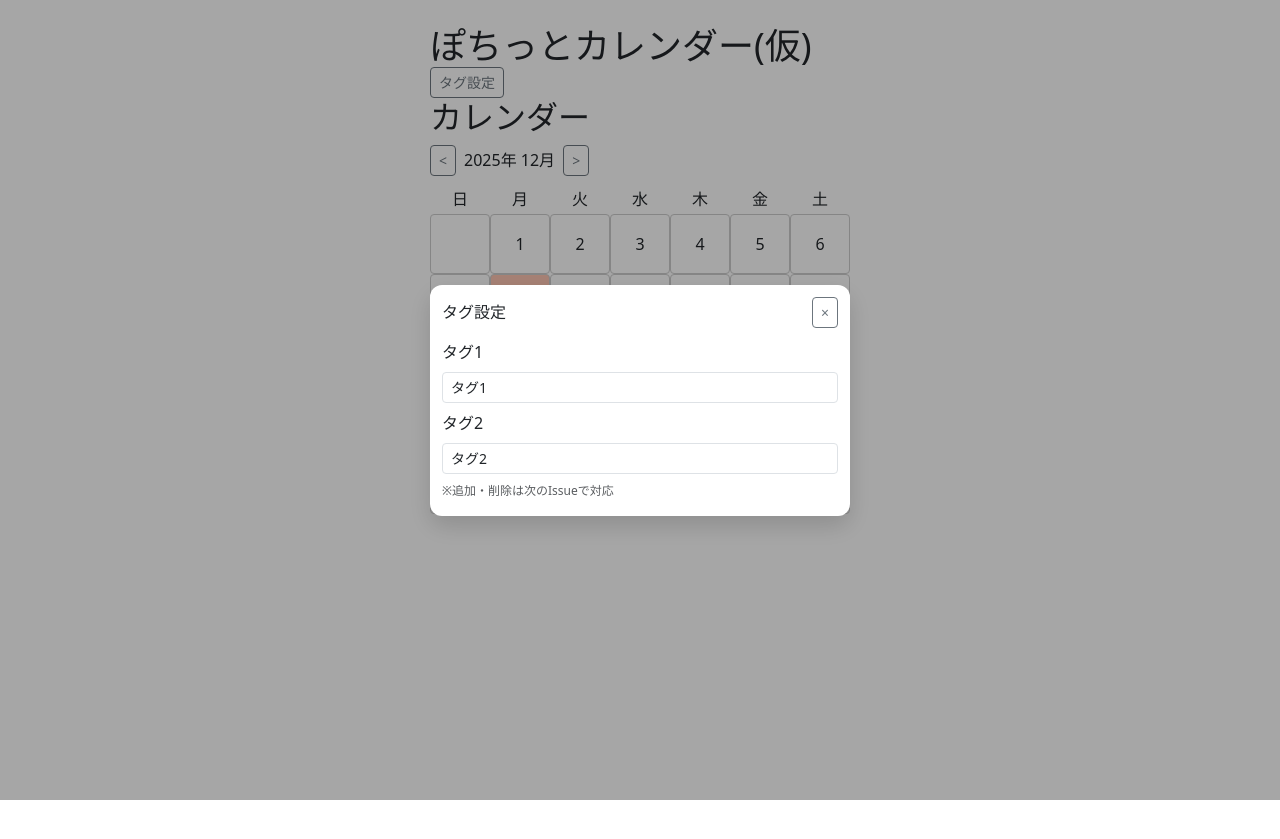
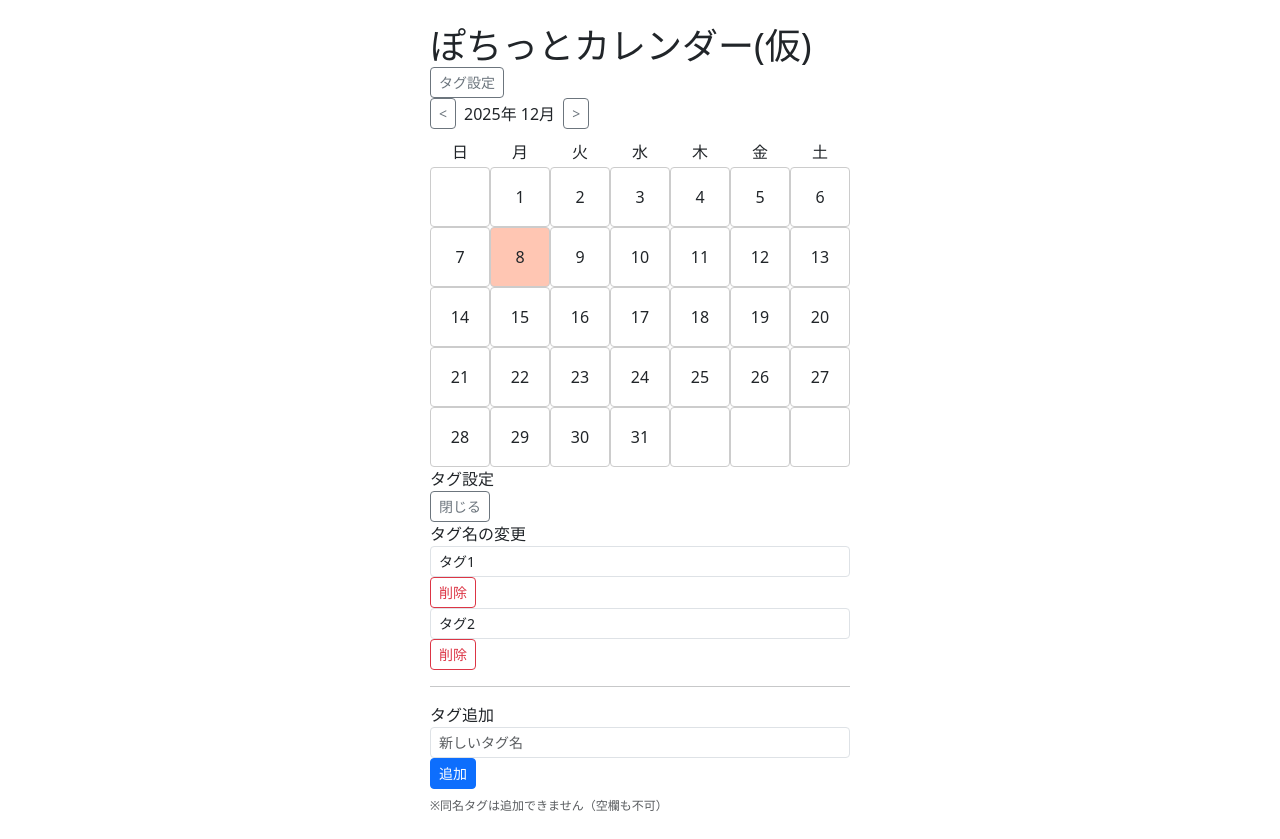
Before and after one commit to natsuki10/pochitto-calendar, a React app in the folder frontend/: page / in a window 1280 px wide. Both pictures are taken after a click on the button "タグ設定". Before the commit the page ends 800 px from the top, so only its background shows below. Built offline with nearby package versions, Linux system fonts and the light colour scheme; the HTML template or start-up script is replaced by a standard one.

Commit message:
#12 タグCRUD初回コミット

```diff
--- a/frontend/src/App.jsx
+++ b/frontend/src/App.jsx
@@ -5,49 +5,50 @@ import EditPanel from "./components/EditPanel/EditPanel";
 import TagSettingsModal from "./components/TagSettingsModal/TagSettingsModal";
 
 function App() {
-  //localStorage保存
+  // localStorage保存
   const STORAGE_KEYS = {
-    records: "pochitto-records",
-    tagNames: "pochitto-tagNames",
+    records: "pochitto-records-v2",
+    tags: "pochitto-tags-v2",
   };
 
   const [ym, setYm] = useState({ year: 2025, month: 12 });
   const handlePrevMonth = () => {
     setYm((prev) => {
-      if (prev.month === 1) {
-        // 1月の前 → 前年の12月
-        return { year: prev.year - 1, month: 12 };
-      } else {
-        return { year: prev.year, month: prev.month - 1 };
-      }
+      if (prev.month === 1) return { year: prev.year - 1, month: 12 };
+      return { year: prev.year, month: prev.month - 1 };
     });
   };
   const handleNextMonth = () => {
     setYm((prev) => {
-      if (prev.month === 12) {
-        // 12月の次 → 翌年の1月
-        return { year: prev.year + 1, month: 1 };
-      } else {
-        return { year: prev.year, month: prev.month + 1 };
-      }
+      if (prev.month === 12) return { year: prev.year + 1, month: 1 };
+      return { year: prev.year, month: prev.month + 1 };
     });
   };
 
-  //選択されている日
+  // 選択されている日
   const [selectedDate, setSelectedDate] = useState(null);
 
-  const [tagNames, setTagNames] = useState(() => {
+  // タグ（動的）
+  const [tags, setTags] = useState(() => {
     try {
-      const raw = localStorage.getItem(STORAGE_KEYS.tagNames);
-      if (!raw) return { tag1: "タグ1", tag2: "タグ2" };
-
+      const raw = localStorage.getItem(STORAGE_KEYS.tags);
+      if (!raw) {
+        return [
+          { id: "t1", name: "タグ1" },
+          { id: "t2", name: "タグ2" },
+        ];
+      }
       const parsed = JSON.parse(raw);
-      return {
-        tag1: typeof parsed?.tag1 === "string" ? parsed.tag1 : "タグ1",
-        tag2: typeof parsed?.tag2 === "string" ? parsed.tag2 : "タグ2",
-      };
+      if (Array.isArray(parsed)) return parsed;
+      return [
+        { id: "t1", name: "タグ1" },
+        { id: "t2", name: "タグ2" },
+      ];
     } catch {
-      return { tag1: "タグ1", tag2: "タグ2" };
+      return [
+        { id: "t1", name: "タグ1" },
+        { id: "t2", name: "タグ2" },
+      ];
     }
   });
 
@@ -55,11 +56,8 @@ function App() {
     try {
       const raw = localStorage.getItem(STORAGE_KEYS.records);
       if (!raw) return {};
-
       const parsed = JSON.parse(raw);
-
       if (parsed && typeof parsed === "object") return parsed;
-
       return {};
     } catch {
       return {};
@@ -70,23 +68,23 @@ function App() {
     try {
       localStorage.setItem(STORAGE_KEYS.records, JSON.stringify(records));
     } catch {
-      // 保存失敗（容量など）してもアプリを落とさない
+      // 保存失敗してもアプリを落とさない
     }
   }, [records]);
 
   useEffect(() => {
     try {
-      localStorage.setItem(STORAGE_KEYS.tagNames, JSON.stringify(tagNames));
+      localStorage.setItem(STORAGE_KEYS.tags, JSON.stringify(tags));
     } catch {
       // 保存失敗してもアプリを落とさない
     }
-  }, [tagNames]);
+  }, [tags]);
 
   // 初期値（存在しない日付のデフォルト）
   const defaultRecord = useMemo(
     () => ({
       effort: 0,
-      tags: { tag1: false, tag2: false },
+      tagIds: [],
     }),
     []
   );
@@ -97,7 +95,7 @@ function App() {
     return records[selectedDate] ?? defaultRecord;
   }, [selectedDate, records, defaultRecord]);
 
-  // 記録を安全に更新する共通関数（その日付だけ更新）
+  // 記録を安全に更新（その日付だけ更新）
   const updateRecord = (dateKey, updater) => {
     setRecords((prev) => {
       const current = prev[dateKey] ?? defaultRecord;
@@ -115,18 +113,61 @@ function App() {
     }));
   };
 
-  // タグをON/OFF（チェック式）
-  const toggleTagForSelectedDate = (tagKey) => {
+  // タグをON/OFF（tagIds配列）
+  const toggleTagForSelectedDate = (tagId) => {
     if (!selectedDate) return;
-    updateRecord(selectedDate, (current) => ({
-      ...current,
-      tags: {
-        ...current.tags,
-        [tagKey]: !current.tags[tagKey],
-      },
-    }));
+    updateRecord(selectedDate, (current) => {
+      const tagIds = Array.isArray(current.tagIds) ? current.tagIds : [];
+      const has = tagIds.includes(tagId);
+      return {
+        ...current,
+        tagIds: has ? tagIds.filter((id) => id !== tagId) : [...tagIds, tagId],
+      };
+    });
   };
-  //タグ名設定
+
+  // タグ削除：tagsから消す＋recordsからも除去
+  const deleteTag = (tagId) => {
+    setTags((prev) => prev.filter((t) => t.id !== tagId));
+    setRecords((prev) => {
+      const next = { ...prev };
+      Object.keys(next).forEach((dateKey) => {
+        const r = next[dateKey];
+        if (!r || !Array.isArray(r.tagIds)) return;
+        if (!r.tagIds.includes(tagId)) return;
+        next[dateKey] = { ...r, tagIds: r.tagIds.filter((id) => id !== tagId) };
+      });
+      return next;
+    });
+  };
+
+  // タグ名変更
+  const renameTag = (tagId, name) => {
+    const trimmed = name.trim();
+    if (!trimmed) return;
+    setTags((prev) =>
+      prev.map((t) => (t.id === tagId ? { ...t, name: trimmed } : t))
+    );
+  };
+
+  // タグ追加
+  const addTag = (name) => {
+    const trimmed = name.trim();
+    if (!trimmed) return;
+
+    // 同名は追加しない
+    const exists = tags.some((t) => t.name === trimmed);
+    if (exists) return;
+
+    const id =
+      typeof crypto !== "undefined" && crypto.randomUUID
+        ? crypto.randomUUID()
+        : `t_${Date.now()}_${Math.random().toString(16).slice(2)}`;
+
+    setTags((prev) => [...prev, { id, name: trimmed }]);
+  };
+
+  // タグ設定モーダル
   const [isTagSettingsOpen, setIsTagSettingsOpen] = useState(false);
 
   return (
@@ -137,7 +178,6 @@ function App() {
             <div className="app__container">
               <h1 className="app__title mb-0">ぽちっとカレンダー(仮)</h1>
 
-              {/**ボタン設定 */}
               <button
                 type="button"
                 className="btn btn-outline-secondary btn-sm"
@@ -145,9 +185,6 @@ function App() {
               >
                 タグ設定
               </button>
-              {/* カレンダー */}
-              <h2>カレンダー</h2>
-              {/* 月移動ボタン */}
               <div
                 style={{
                   display: "flex",
@@ -174,6 +211,7 @@ function App() {
                   &gt;
                 </button>
               </div>
+
               <Calendar
                 year={ym.year}
                 month={ym.month}
@@ -185,8 +223,7 @@ function App() {
               <EditPanel
                 selectedDate={selectedDate}
                 selectedRecord={selectedRecord}
-                tagNames={tagNames}
-                setTagNames={setTagNames}
+                tags={tags}
                 onClose={() => setSelectedDate(null)}
                 onSetEffort={setEffortForSelectedDate}
                 onToggleTag={toggleTagForSelectedDate}
@@ -195,8 +232,10 @@ function App() {
               <TagSettingsModal
                 isOpen={isTagSettingsOpen}
                 onClose={() => setIsTagSettingsOpen(false)}
-                tagNames={tagNames}
-                setTagNames={setTagNames}
+                tags={tags}
+                onAddTag={addTag}
+                onRenameTag={renameTag}
+                onDeleteTag={deleteTag}
               />
             </div>
           </div>
--- a/frontend/src/components/TagSettingsModal/TagSettingsModal.jsx
+++ b/frontend/src/components/TagSettingsModal/TagSettingsModal.jsx
@@ -1,78 +1,81 @@
+import { useState } from "react";
 import "./TagSettingsModal.css";
-
-const DEFAULT_TAG_NAMES = {
-  tag1: "タグ1",
-  tag2: "タグ2",
-};
 
 export default function TagSettingsModal({
   isOpen,
   onClose,
-  tagNames,
-  setTagNames,
+  tags,
+  onAddTag,
+  onRenameTag,
+  onDeleteTag,
 }) {
+  const [newName, setNewName] = useState("");
+
   if (!isOpen) return null;
 
-  const handleChange = (key, value) => {
-    setTagNames((prev) => ({
-      ...prev,
-      [key]: value,
-    }));
+  const handleAdd = () => {
+    onAddTag(newName);
+    setNewName("");
   };
 
-  const handleBlur = (key, value) => {
-    if (value.trim() === "") {
-      setTagNames((prev) => ({
-        ...prev,
-        [key]: DEFAULT_TAG_NAMES[key],
-      }));
-    }
+  const handleDelete = (tagId, tagName) => {
+    const ok = window.confirm(
+      `「${tagName}」を削除しますか？\nこのタグは全ての日付の記録からも削除されます。`
+    );
+    if (!ok) return;
+    onDeleteTag(tagId);
   };
 
   return (
-    <div className="tagModal__backdrop" onClick={onClose} role="presentation">
-      <div
-        className="tagModal__dialog"
-        onClick={(e) => e.stopPropagation()}
-        role="dialog"
-        aria-modal="true"
-        aria-label="タグ設定"
-      >
-        <div className="tagModal__header">
-          <div className="tagModal__title">タグ設定</div>
+    <div className="tagSettingsModal">
+      <div className="tagSettingsModal__backdrop" onClick={onClose} />
+      <div className="tagSettingsModal__content">
+        <div className="tagSettingsModal__header">
+          <div className="tagSettingsModal__title">タグ設定</div>
           <button
-            type="button"
             className="btn btn-outline-secondary btn-sm"
             onClick={onClose}
-            aria-label="閉じる"
           >
-            ×
+            閉じる
           </button>
         </div>
 
-        <div className="tagModal__body">
-          <div className="mb-2">
-            <label className="form-label">タグ1</label>
+        <div className="tagSettingsModal__body">
+          <div className="tagSettingsModal__sectionTitle">タグ名の変更</div>
+
+          {tags.map((t) => (
+            <div key={t.id} className="tagSettingsModal__row">
+              <input
+                className="form-control form-control-sm"
+                value={t.name}
+                onChange={(e) => onRenameTag(t.id, e.target.value)}
+              />
+              <button
+                className="btn btn-outline-danger btn-sm"
+                onClick={() => handleDelete(t.id, t.name)}
+              >
+                削除
+              </button>
+            </div>
+          ))}
+
+          <hr />
+
+          <div className="tagSettingsModal__sectionTitle">タグ追加</div>
+          <div className="tagSettingsModal__row">
             <input
               className="form-control form-control-sm"
-              value={tagNames.tag1}
-              onChange={(e) => handleChange("tag1", e.target.value)}
-              onBlur={(e) => handleBlur("tag1", e.target.value)}
+              placeholder="新しいタグ名"
+              value={newName}
+              onChange={(e) => setNewName(e.target.value)}
             />
+            <button className="btn btn-primary btn-sm" onClick={handleAdd}>
+              追加
+            </button>
           </div>
 
-          <div className="mb-2">
-            <label className="form-label">タグ2</label>
-            <input
-              className="form-control form-control-sm"
-              value={tagNames.tag2}
-              onChange={(e) => handleChange("tag2", e.target.value)}
-              onBlur={(e) => handleBlur("tag2", e.target.value)}
-            />
-          </div>
-
-          <div className="text-muted" style={{ fontSize: 12 }}>
-            ※追加・削除は次のIssueで対応
+          <div className="text-muted" style={{ fontSize: 12, marginTop: 8 }}>
+            ※同名タグは追加できません（空欄も不可）
           </div>
         </div>
       </div>
```
Also changed, not shown: frontend/src/components/EditPanel/EditPanel.jsx (+31 -60 lines).
